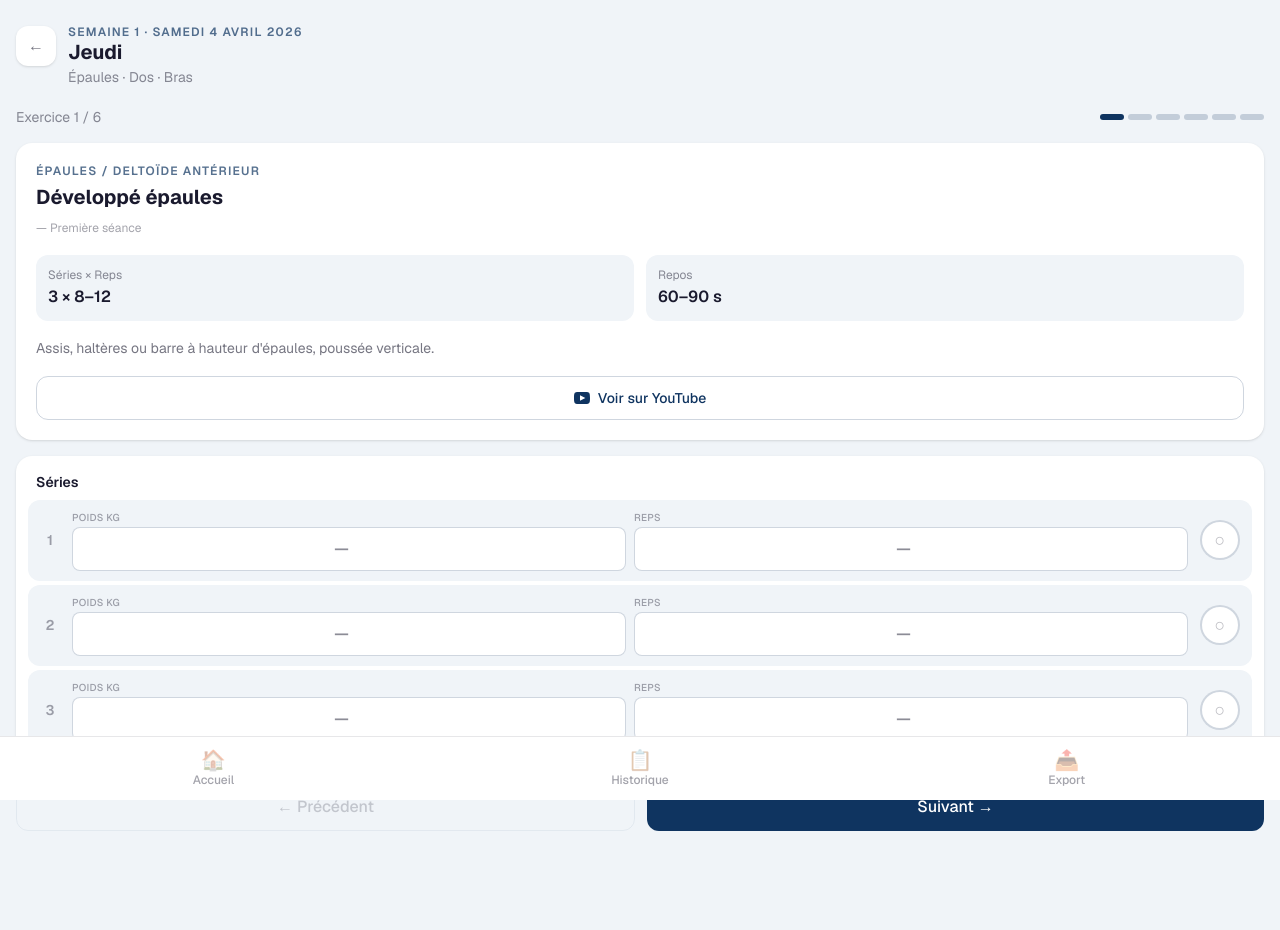
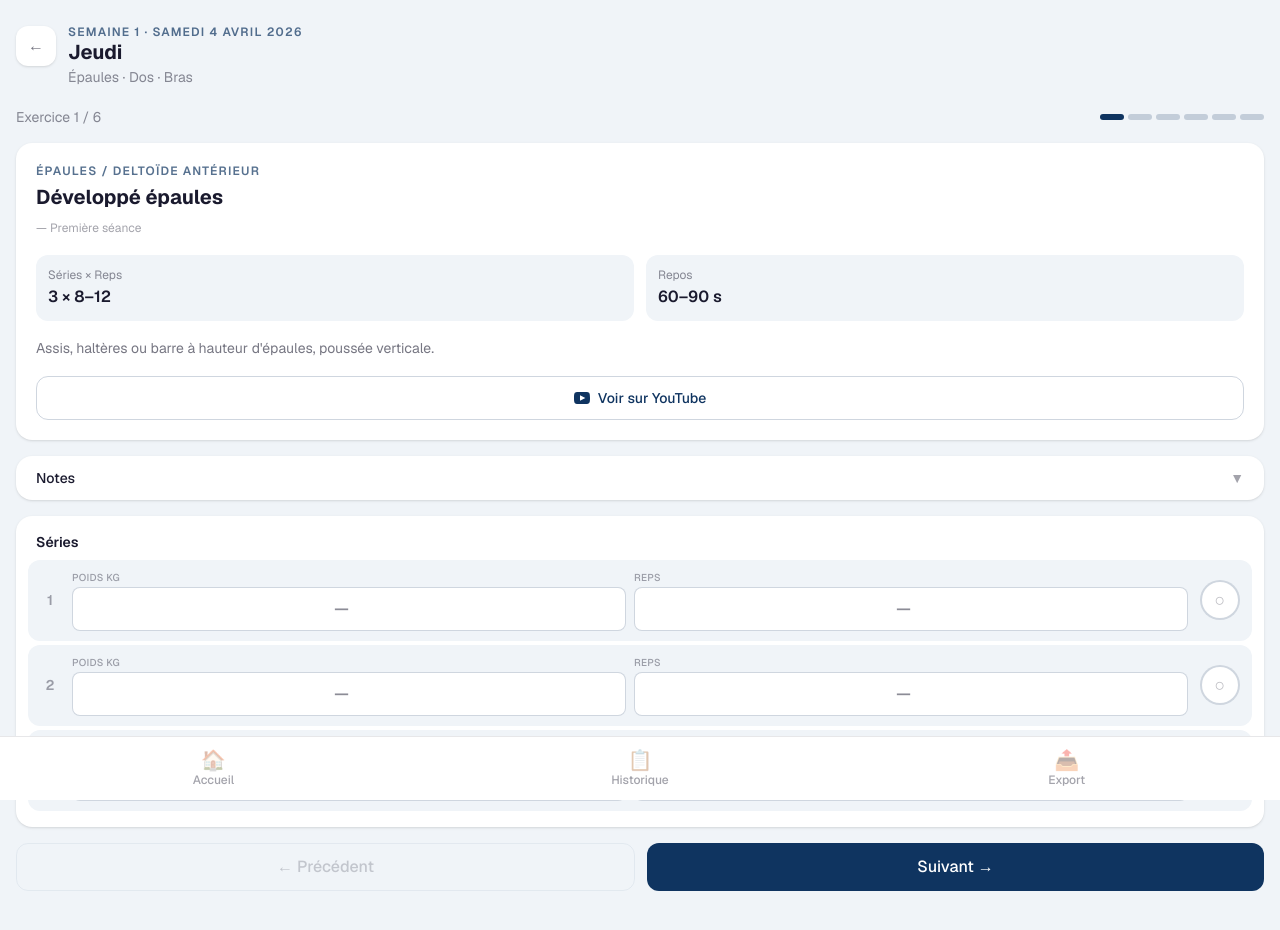
Before and after one commit to ffrechette-spec/entrainement, a Next.js app: page /seance/jeudi in a window 1280 px wide. Shown: the top 930 px of the page. Built offline with nearby package versions, Linux system fonts and the light colour scheme; no server answers; the database is empty; sample sign-in values are in the browser's storage.

Commit message:
feat: per-exercise notes with auto-save

```diff
--- a/app/seance/[jour]/page.tsx
+++ b/app/seance/[jour]/page.tsx
@@ -44,7 +44,7 @@ export default function SeancePage({ params }: SeancePageProps) {
     [jourValide]
   );
 
-  const { saveStatus, saveSerie } = useSeance(
+  const { saveStatus, saveSerie, saveNotes } = useSeance(
     user?.uid ?? "",
     jourValide ?? "lundi"
   );
@@ -105,6 +105,7 @@ export default function SeancePage({ params }: SeancePageProps) {
           onPrev={() => setIndex((i) => Math.max(0, i - 1))}
           onNext={() => setIndex((i) => Math.min(exercices.length - 1, i + 1))}
           onSeriesChange={saveSerie}
+          onNotesChange={saveNotes}
         />
       ) : (
         <div className="rounded-2xl bg-white p-4 shadow-sm text-center text-foreground/50">
--- a/components/ExerciceCard.tsx
+++ b/components/ExerciceCard.tsx
@@ -16,6 +16,7 @@ interface ExerciceCardProps {
   onPrev: () => void;
   onNext: () => void;
   onSeriesChange: (exerciceId: string, nom: string, series: Serie[]) => void;
+  onNotesChange?: (exerciceId: string, notes: string) => void;
 }
 
 function buildSeries(count: number): Serie[] {
@@ -36,8 +37,11 @@ export default function ExerciceCard({
   onPrev,
   onNext,
   onSeriesChange,
+  onNotesChange,
 }: ExerciceCardProps) {
   const [series, setSeries] = useState<Serie[]>(() => buildSeries(exercice.seriesCount));
+  const [notes, setNotes] = useState("");
+  const [notesVisible, setNotesVisible] = useState(false);
 
   const poidsParSerie: (number | null)[] = [
     derniersPoids?.serie1 ?? null,
@@ -124,6 +128,37 @@ export default function ExerciceCard({
         </a>
       </div>
 
+      {/* Notes collapsible */}
+      <div className="rounded-2xl bg-white shadow-sm overflow-hidden">
+        <button
+          type="button"
+          onClick={() => setNotesVisible((v) => !v)}
+          className="flex min-h-[44px] w-full items-center justify-between px-5 py-3 text-sm font-medium text-foreground active:opacity-70"
+        >
+          <span className="flex items-center gap-2">
+            Notes
+            {notes.trim() && (
+              <span className="h-2 w-2 rounded-full bg-accent" />
+            )}
+          </span>
+          <span className="text-foreground/40">{notesVisible ? "▲" : "▼"}</span>
+        </button>
+        {notesVisible && (
+          <div className="px-5 pb-4">
+            <textarea
+              value={notes}
+              onChange={(e) => {
+                setNotes(e.target.value);
+                onNotesChange?.(exercice.id, e.target.value);
+              }}
+              placeholder="Ajoute une note pour cet exercice…"
+              rows={3}
+              className="w-full rounded-xl border border-accent/20 bg-background px-3 py-2.5 text-sm text-foreground focus:outline-none focus:ring-2 focus:ring-accent resize-none"
+            />
+          </div>
+        )}
+      </div>
+
       {/* Saisie des séries */}
       <div className="rounded-2xl bg-white shadow-sm overflow-hidden">
         <div className="flex items-center justify-between px-5 pt-4 pb-2">
--- a/hooks/useSeance.ts
+++ b/hooks/useSeance.ts
@@ -1,7 +1,7 @@
 "use client";
 
 import { useEffect, useRef, useState, useCallback } from "react";
-import { creerSeance, getSeanceDuJour, sauvegarderSerie } from "@/lib/firestore";
+import { creerSeance, getSeanceDuJour, sauvegarderSerie, sauvegarderNotesExercice } from "@/lib/firestore";
 import { getSemaineActuelle } from "@/lib/utils";
 import { getDateDebut } from "@/components/SetupModal";
 import type { JourSemaine, Serie } from "@/types";
@@ -13,6 +13,7 @@ interface UseSeanceReturn {
   loading: boolean;
   saveStatus: SaveStatus;
   saveSerie: (exerciceId: string, nomExercice: string, series: Serie[]) => void;
+  saveNotes: (exerciceId: string, notes: string) => void;
 }
 
 export function useSeance(uid: string, jour: JourSemaine): UseSeanceReturn {
@@ -67,5 +68,22 @@ export function useSeance(uid: string, jour: JourSemaine): UseSeanceReturn {
     [uid, seanceId]
   );
 
-  return { seanceId, loading, saveStatus, saveSerie };
+  const notesDebounceRef = useRef<ReturnType<typeof setTimeout> | null>(null);
+
+  const saveNotes = useCallback(
+    (exerciceId: string, notes: string) => {
+      if (!seanceId) return;
+      if (notesDebounceRef.current) clearTimeout(notesDebounceRef.current);
+      notesDebounceRef.current = setTimeout(async () => {
+        try {
+          await sauvegarderNotesExercice(uid, seanceId, exerciceId, notes);
+        } catch {
+          // silently fail — notes are non-critical
+        }
+      }, 500);
+    },
+    [uid, seanceId]
+  );
+
+  return { seanceId, loading, saveStatus, saveSerie, saveNotes };
 }
--- a/lib/firestore.ts
+++ b/lib/firestore.ts
@@ -103,6 +103,32 @@ export async function getSeancesParJour(
   return snap.docs.map((d) => ({ id: d.id, data: { id: d.id, ...d.data() } as Seance }));
 }
 
+export async function sauvegarderNotesExercice(
+  uid: string,
+  seanceId: string,
+  exerciceId: string,
+  notes: string
+): Promise<void> {
+  const seanceRef = doc(db, "users", uid, "seances", seanceId);
+  const snap = await getDoc(seanceRef);
+  if (!snap.exists()) return;
+
+  const data = snap.data();
+  const exercices: ExerciceSeance[] = Array.isArray(data.exercices)
+    ? (data.exercices as ExerciceSeance[])
+    : [];
+
+  const idx = exercices.findIndex((e) => e.exerciceId === exerciceId);
+  if (idx >= 0) {
+    exercices[idx] = { ...exercices[idx], notes };
+    await setDoc(
+      seanceRef,
+      { exercices, updatedAt: Timestamp.now() },
+      { merge: true }
+    );
+  }
+}
+
 export interface DerniersPoids {
   serie1: number | null;
   serie2: number | null;
```
